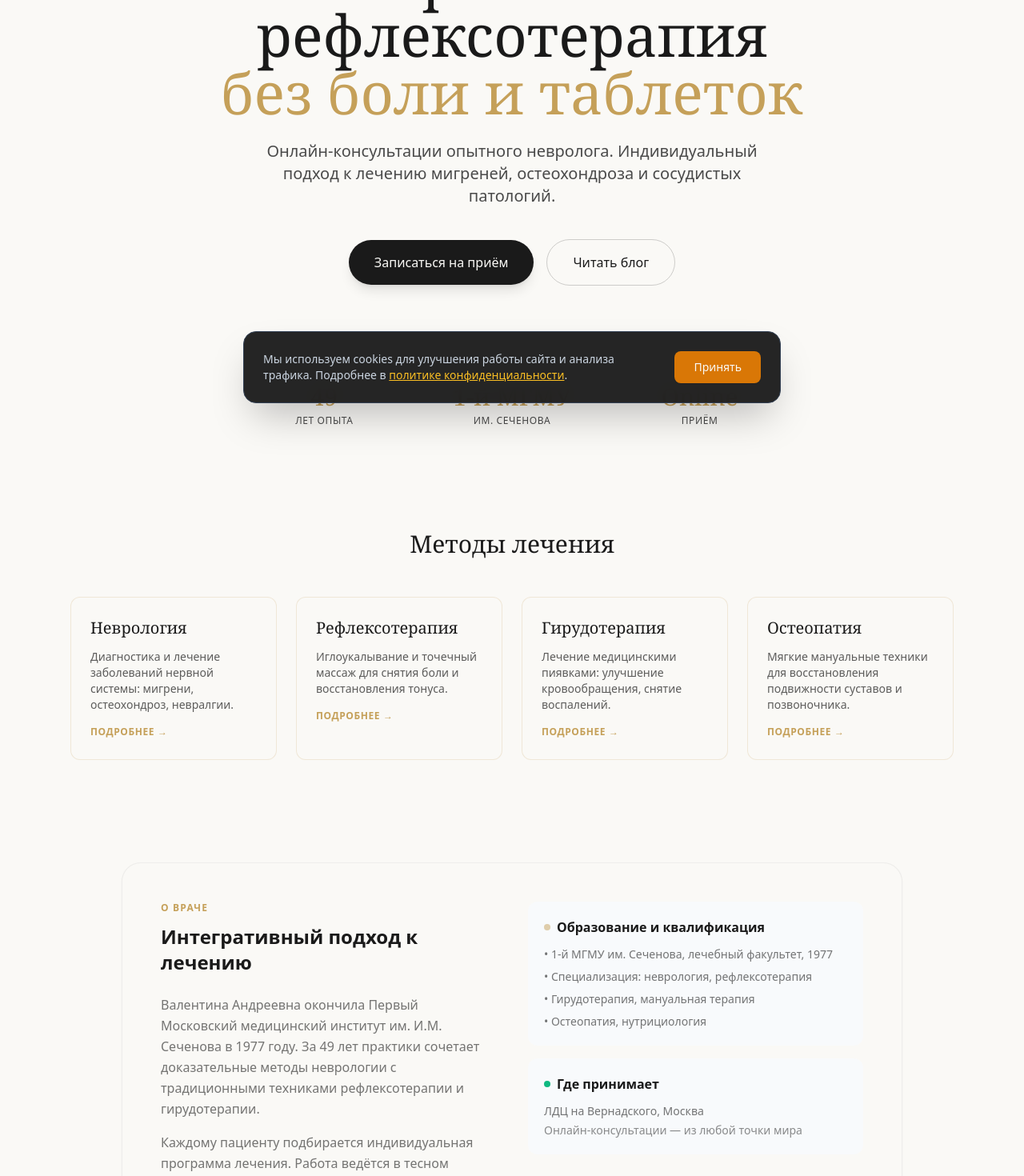
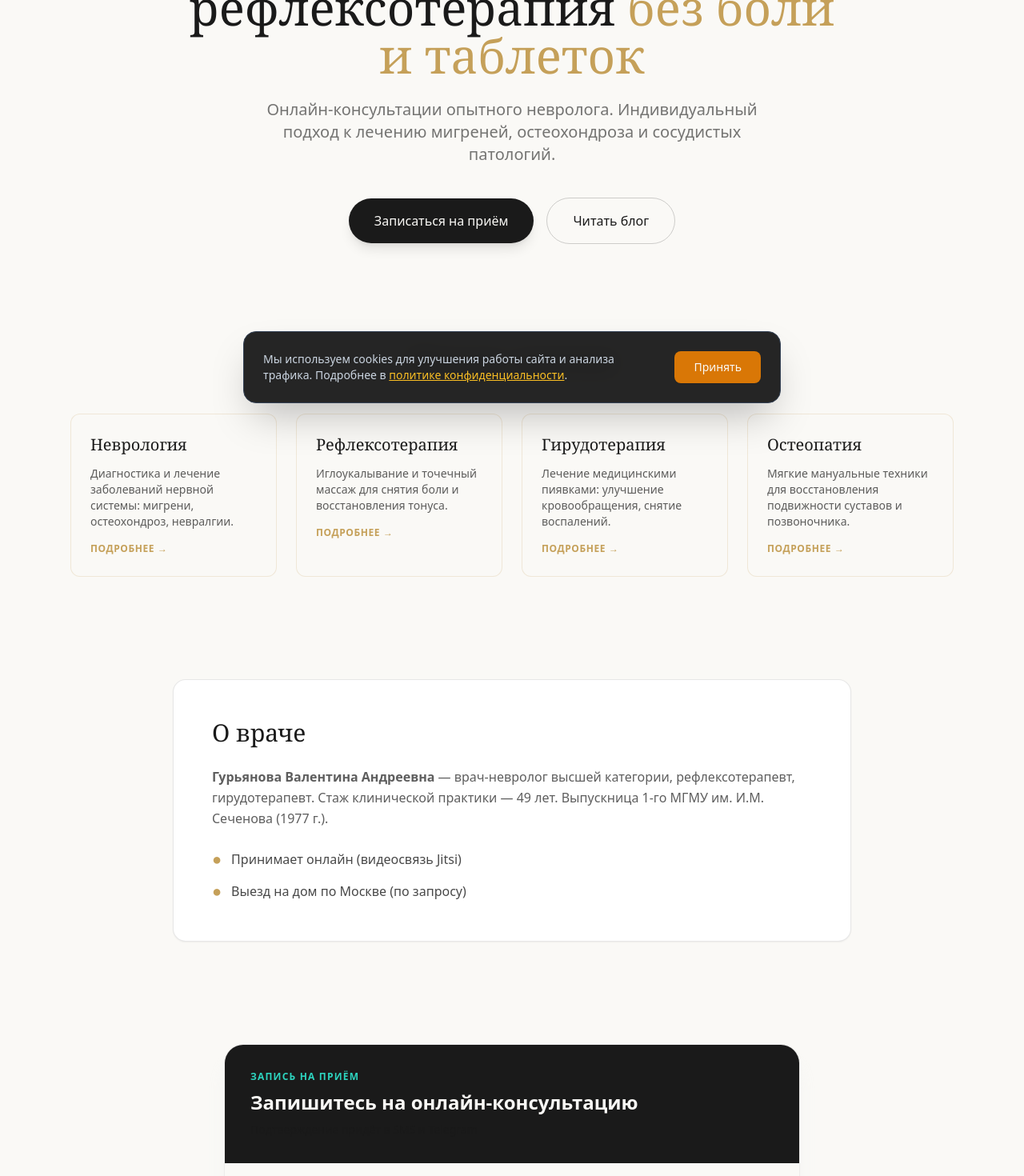
Before and after one commit to barefootakabosoi-cmd/doctorguryanova, a Next.js app: page / in a window 1280 px wide. Shown: the part 280-1750 px from the top of the page at 80% size. Built offline with nearby package versions, Linux system fonts and the light colour scheme.

Commit message:
fix(ui): responsive hero title, remove teal from About and BookingForm

```diff
--- a/src/components/About.tsx
+++ b/src/components/About.tsx
@@ -1,41 +1,23 @@
 export default function About() {
   return (
-    <section id="about" className="max-w-5xl mx-auto px-6 py-16">
-      <div className="bg-cream rounded-3xl p-8 lg:p-12 shadow-sm border border-charcoal/5">
-        <div className="grid lg:grid-cols-2 gap-10">
-          <div>
-            <p className="text-xs font-semibold text-gold uppercase tracking-widest mb-3">О враче</p>
-            <h3 className="text-2xl font-bold text-charcoal mb-6">Интегративный подход к лечению</h3>
-            <div className="space-y-4 text-charcoal/60 leading-relaxed">
-              <p>Валентина Андреевна окончила Первый Московский медицинский институт им. И.М. Сеченова в 1977 году. За 49 лет практики сочетает доказательные методы неврологии с традиционными техниками рефлексотерапии и гирудотерапии.</p>
-              <p>Каждому пациенту подбирается индивидуальная программа лечения. Работа ведётся в тесном контакте с пациентом — с объяснением назначений и ожидаемых результатов.</p>
-              <p>Специализация: лечение головных болей и мигреней, остеохондроза, невралгий, восстановление после инсультов, коррекция нарушений сна и тревожности.</p>
-            </div>
+    <section id="about" className="max-w-4xl mx-auto px-6 py-16">
+      <div className="bg-white rounded-2xl border border-charcoal/10 p-8 md:p-12 shadow-sm">
+        <h2 className="text-3xl font-serif text-charcoal mb-6">О враче</h2>
+        <p className="text-charcoal/70 mb-4 leading-relaxed">
+          <strong>Гурьянова Валентина Андреевна</strong> — врач-невролог высшей категории, рефлексотерапевт, гирудотерапевт.
+          Стаж клинической практики — 49 лет. Выпускница 1-го МГМУ им. И.М. Сеченова (1977 г.).
+        </p>
+        <div className="flex flex-col gap-3 mt-6 text-charcoal/80">
+          <div className="flex items-center gap-3">
+            <span className="text-gold text-xl">●</span>
+            <span>Принимает онлайн (видеосвязь Jitsi)</span>
           </div>
-          <div className="space-y-4">
-            <div className="bg-slate-50 rounded-xl p-5">
-              <h4 className="font-semibold text-charcoal mb-3 flex items-center gap-2">
-                <span className="w-2 h-2 bg-gold/50 rounded-full"></span>
-                Образование и квалификация
-              </h4>
-              <ul className="space-y-2 text-sm text-charcoal/60">
-                <li>• 1-й МГМУ им. Сеченова, лечебный факультет, 1977</li>
-                <li>• Специализация: неврология, рефлексотерапия</li>
-                <li>• Гирудотерапия, мануальная терапия</li>
-                <li>• Остеопатия, нутрициология</li>
-              </ul>
-            </div>
-            <div className="bg-slate-50 rounded-xl p-5">
-              <h4 className="font-semibold text-charcoal mb-3 flex items-center gap-2">
-                <span className="w-2 h-2 bg-emerald-500 rounded-full"></span>
-                Где принимает
-              </h4>
-              <p className="text-sm text-charcoal/60">ЛДЦ на Вернадского, Москва</p>
-              <p className="text-sm text-charcoal/50 mt-1">Онлайн-консультации — из любой точки мира</p>
-            </div>
+          <div className="flex items-center gap-3">
+            <span className="text-gold text-xl">●</span>
+            <span>Выезд на дом по Москве (по запросу)</span>
           </div>
         </div>
       </div>
     </section>
-  )
+  );
 }
--- a/src/components/Hero.tsx
+++ b/src/components/Hero.tsx
@@ -1,55 +1,37 @@
 export default function Hero() {
   return (
-    <section className="relative overflow-hidden">
-      {/* Декоративный фоновый градиент */}
+    <section className="relative overflow-hidden bg-cream">
       <div className="absolute inset-0 -z-10">
-        <div className="absolute top-0 left-1/4 w-96 h-96 bg-[#C5A059]/10 rounded-full blur-3xl"></div>
-        <div className="absolute bottom-0 right-1/4 w-96 h-96 bg-[#1A1A1A]/5 rounded-full blur-3xl"></div>
+        <div className="absolute top-0 left-1/4 w-96 h-96 bg-gold/10 rounded-full blur-3xl"></div>
+        <div className="absolute bottom-0 right-1/4 w-96 h-96 bg-charcoal/5 rounded-full blur-3xl"></div>
       </div>
 
-      <div className="max-w-4xl mx-auto px-6 pt-24 pb-16 text-center">
-        <span className="inline-block text-xs uppercase tracking-[0.2em] text-[#C5A059] font-semibold mb-6">
+      <div className="max-w-4xl mx-auto px-6 pt-20 pb-16 text-center">
+        <span className="inline-block text-xs uppercase tracking-[0.2em] text-gold font-semibold mb-6">
           Врач высшей категории · 49 лет практики
         </span>
 
-        <h1 className="text-5xl md:text-6xl lg:text-7xl font-serif text-[#1A1A1A] mb-6 leading-tight">
-          Неврология и рефлексотерапия<br/>
-          <span className="text-[#C5A059]">без боли и таблеток</span>
+        <h1 className="text-3xl sm:text-4xl md:text-5xl lg:text-6xl font-serif text-charcoal mb-6 leading-tight">
+          Неврология и рефлексотерапия <span className="text-gold">без боли и таблеток</span>
         </h1>
 
-        <p className="text-lg md:text-xl text-[#4A4A4A] max-w-2xl mx-auto mb-10 leading-relaxed">
+        <p className="text-base sm:text-lg md:text-xl text-charcoal/60 max-w-2xl mx-auto mb-10 leading-relaxed">
           Онлайн-консультации опытного невролога. Индивидуальный подход к лечению мигреней, остеохондроза и сосудистых патологий.
         </p>
 
         <div className="flex flex-col sm:flex-row items-center justify-center gap-4">
           <a
             href="/#booking"
-            className="bg-[#1A1A1A] text-[#FAF9F6] px-8 py-4 rounded-full text-base font-medium hover:bg-[#C5A059] transition-all duration-300 shadow-lg w-full sm:w-auto"
+            className="bg-charcoal text-cream px-8 py-4 rounded-full text-base font-medium hover:bg-gold transition-all duration-300 shadow-lg w-full sm:w-auto"
           >
             Записаться на приём
           </a>
           <a
             href="/blog"
-            className="border border-[#1A1A1A]/20 text-[#1A1A1A] px-8 py-4 rounded-full text-base font-medium hover:border-[#C5A059] hover:text-[#C5A059] transition-all duration-300 w-full sm:w-auto"
+            className="border border-charcoal/20 text-charcoal px-8 py-4 rounded-full text-base font-medium hover:border-gold hover:text-gold transition-all duration-300 w-full sm:w-auto"
           >
             Читать блог
           </a>
-        </div>
-
-        {/* Статистика */}
-        <div className="grid grid-cols-3 gap-8 mt-20 max-w-2xl mx-auto pt-10 border-t border-[#1A1A1A]/10">
-          <div>
-            <div className="text-3xl font-serif text-[#C5A059] mb-1">49</div>
-            <div className="text-xs text-[#4A4A4A] uppercase tracking-wider">Лет опыта</div>
-          </div>
-          <div>
-            <div className="text-3xl font-serif text-[#C5A059] mb-1">1-й МГМУ</div>
-            <div className="text-xs text-[#4A4A4A] uppercase tracking-wider">Им. Сеченова</div>
-          </div>
-          <div>
-            <div className="text-3xl font-serif text-[#C5A059] mb-1">Online</div>
-            <div className="text-xs text-[#4A4A4A] uppercase tracking-wider">Приём</div>
-          </div>
         </div>
       </div>
     </section>
```
